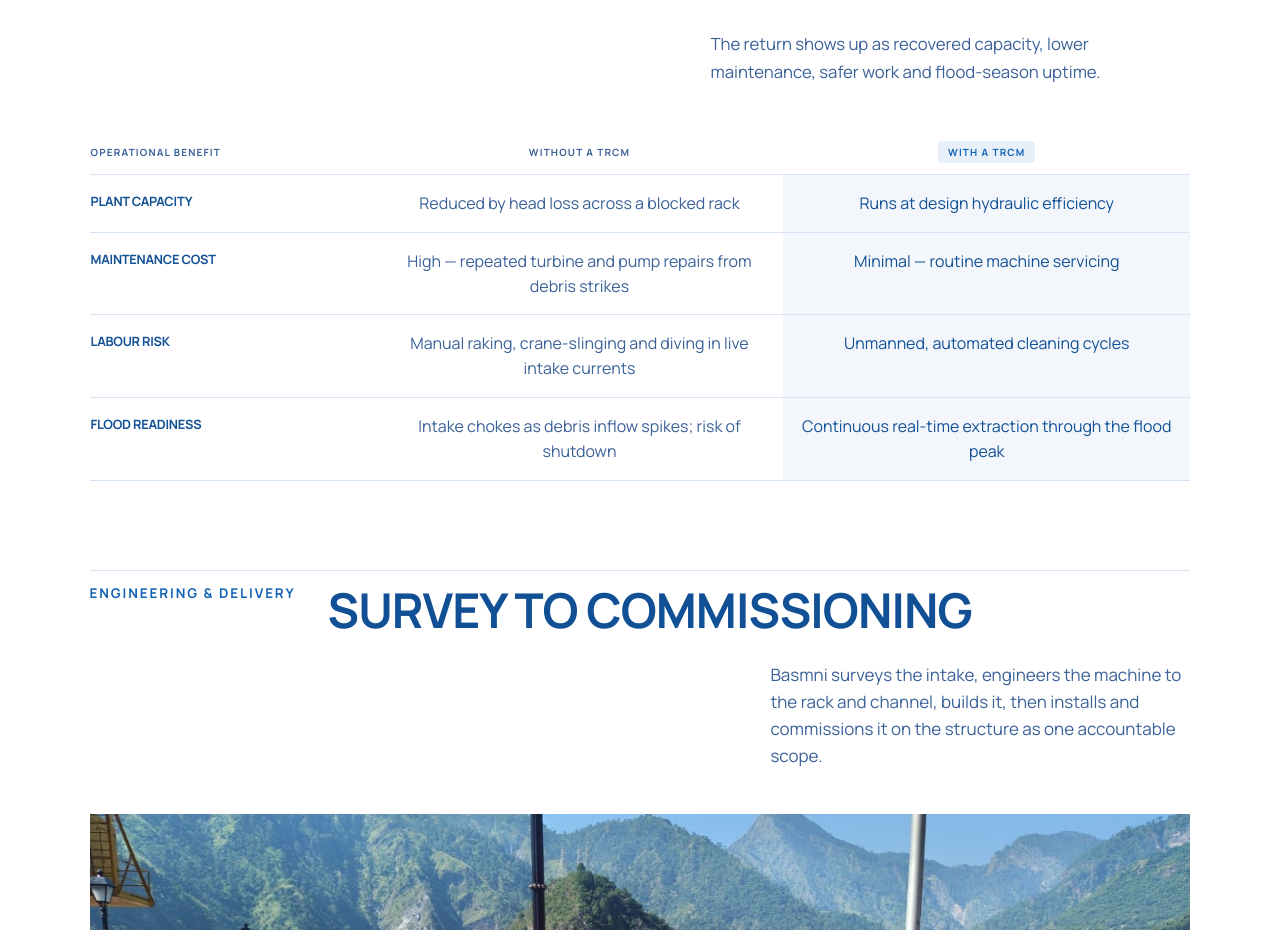
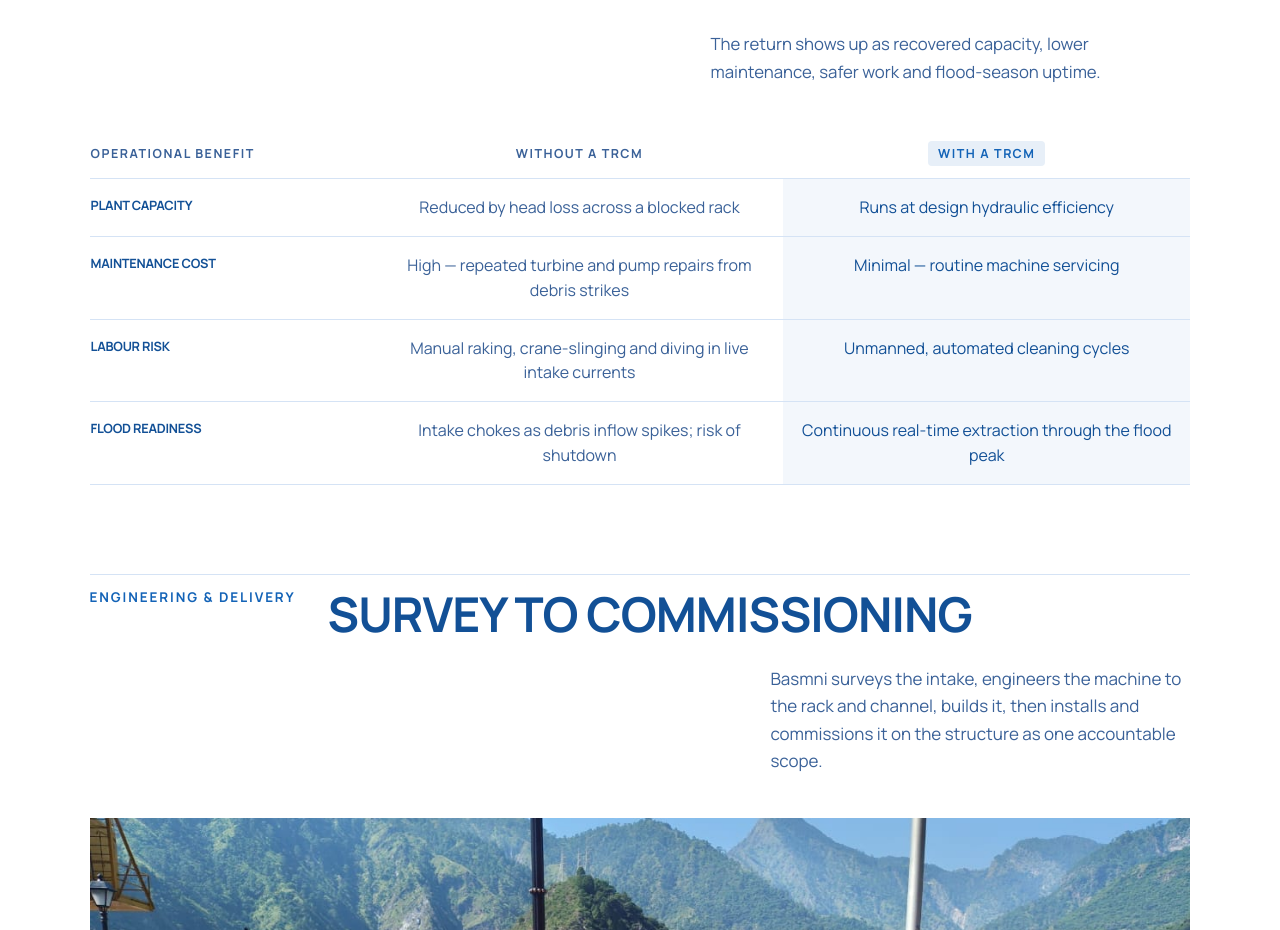
Before and after one commit to code-x-prime/basmni, a Next.js app: page /products-services/trash-rack-cleaning-machines in a window 1280 px wide. Shown: the part 4584-5514 px from the top of the page. Built offline with nearby package versions, Linux system fonts and the light colour scheme.

Commit message:
Update table header styles for improved readability in TRCM page

```diff
--- a/app/products-services/trash-rack-cleaning-machines/page.tsx
+++ b/app/products-services/trash-rack-cleaning-machines/page.tsx
@@ -177,13 +177,13 @@ export default function TrcmPage() {
           <table className="w-full min-w-[640px] border-collapse text-left">
             <thead>
               <tr className="border-b border-border">
-                <th className="w-[26%] py-3.5 pr-4 text-[0.62rem] font-bold uppercase tracking-[0.12em] text-muted">
+                <th className="w-[26%] py-3.5 pr-4 text-[0.78rem] font-bold uppercase tracking-[0.12em] text-muted">
                   Operational benefit
                 </th>
-                <th className="w-[37%] px-4 py-3.5 text-center text-[0.62rem] font-bold uppercase tracking-[0.12em] text-muted">
+                <th className="w-[37%] px-4 py-3.5 text-center text-[0.78rem] font-bold uppercase tracking-[0.12em] text-muted">
                   Without a TRCM
                 </th>
-                <th className="w-[37%] px-4 py-3.5 text-center text-[0.62rem] font-bold uppercase tracking-[0.12em] text-blue">
+                <th className="w-[37%] px-4 py-3.5 text-center text-[0.78rem] font-bold uppercase tracking-[0.12em] text-blue">
                   <span className="rounded bg-blue/10 px-2.5 py-1">With a TRCM</span>
                 </th>
               </tr>
```
